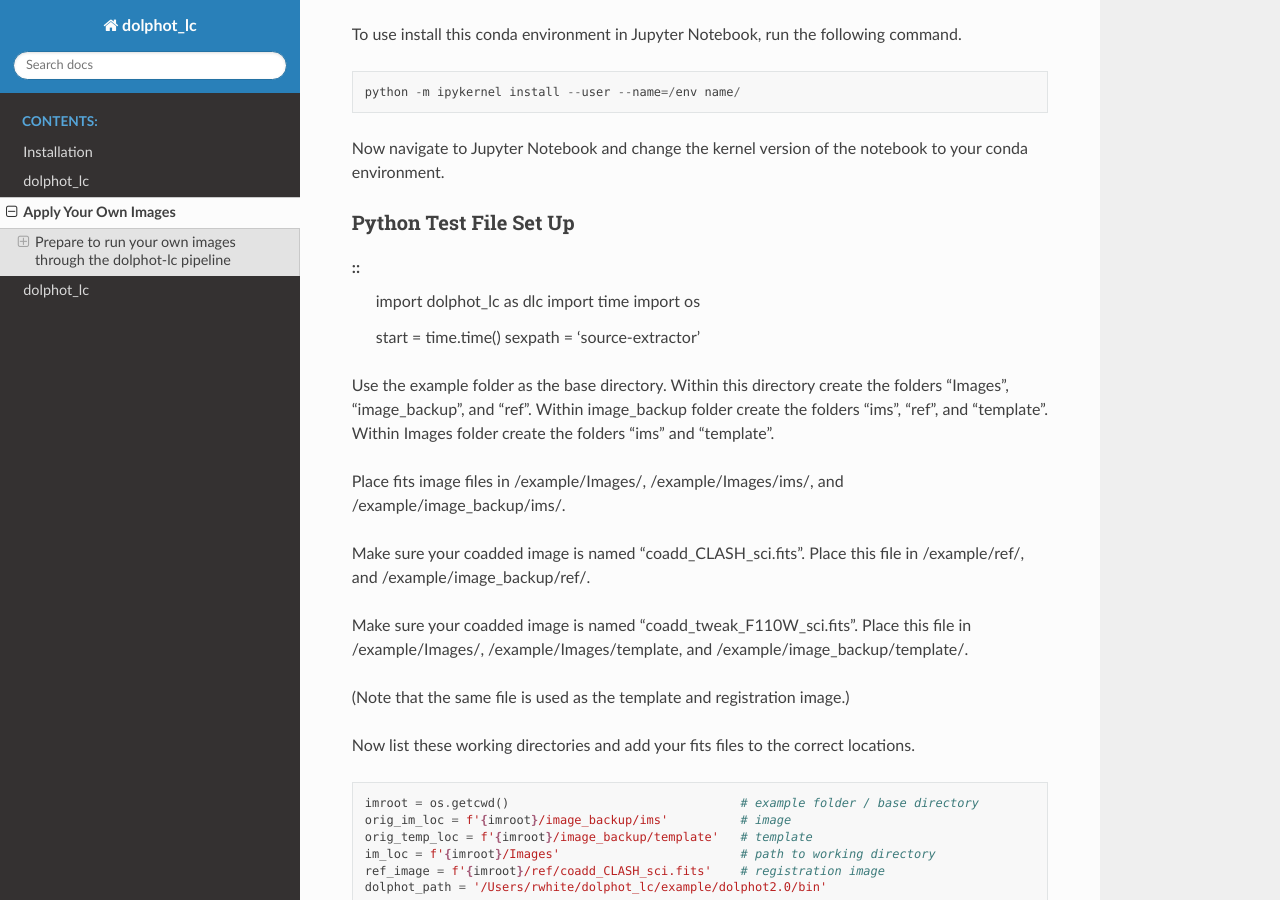
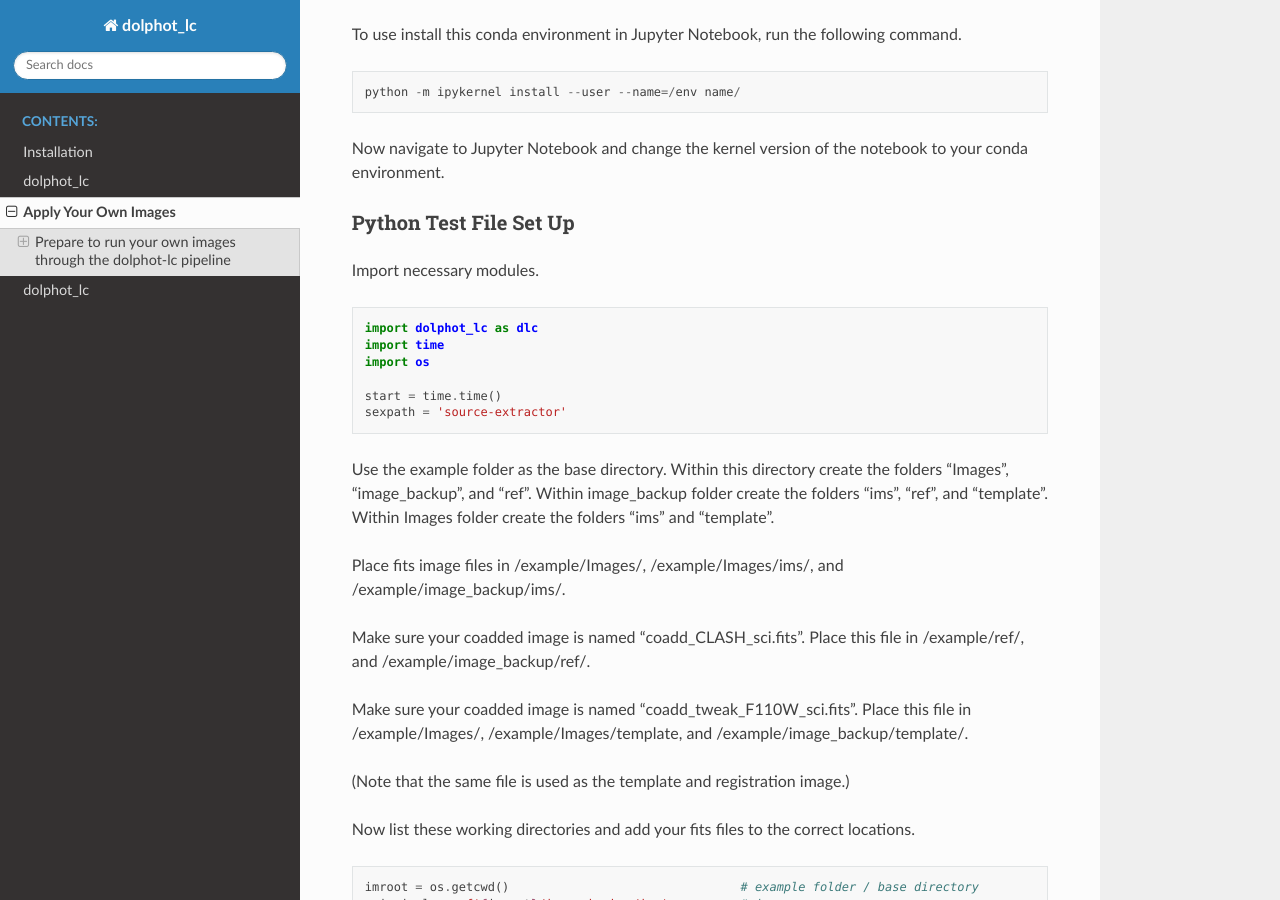
Before and after one commit to patkel/dolphot_lc, a Sphinx documentation site: the page built from docs/source/Apply.rst, in a window 1280 px wide and 900 px high, scrolled down 462 px. Built offline with Sphinx 7.4.7 and the Read the Docs theme 2.0.0, drawn with Linux system fonts in a browser that asks for light colours.

Commit message:
Update Apply.rst

```diff
--- a/docs/source/Apply.rst
+++ b/docs/source/Apply.rst
@@ -23,7 +23,8 @@ Now navigate to Jupyter Notebook and change the kernel version of the notebook t
 
 Python Test File Set Up
 -----
-::
+Import necessary modules. ::
+
     import dolphot_lc as dlc
     import time
     import os
@@ -53,6 +54,7 @@ Now list these working directories and add your fits files to the correct locati
 List the RA and DEC coordinates of the object in sexigesimal and degree units. ::
 
     sn_ra_me, sn_dec_me = '13:47:31.8180', '-11:45:51.914'
+
     objCoords = {'S1': [206.8833, -11.7644],
                  'S2': [206.8833, -11.7644],
                  'S3': [206.8833, -11.7644],
```
